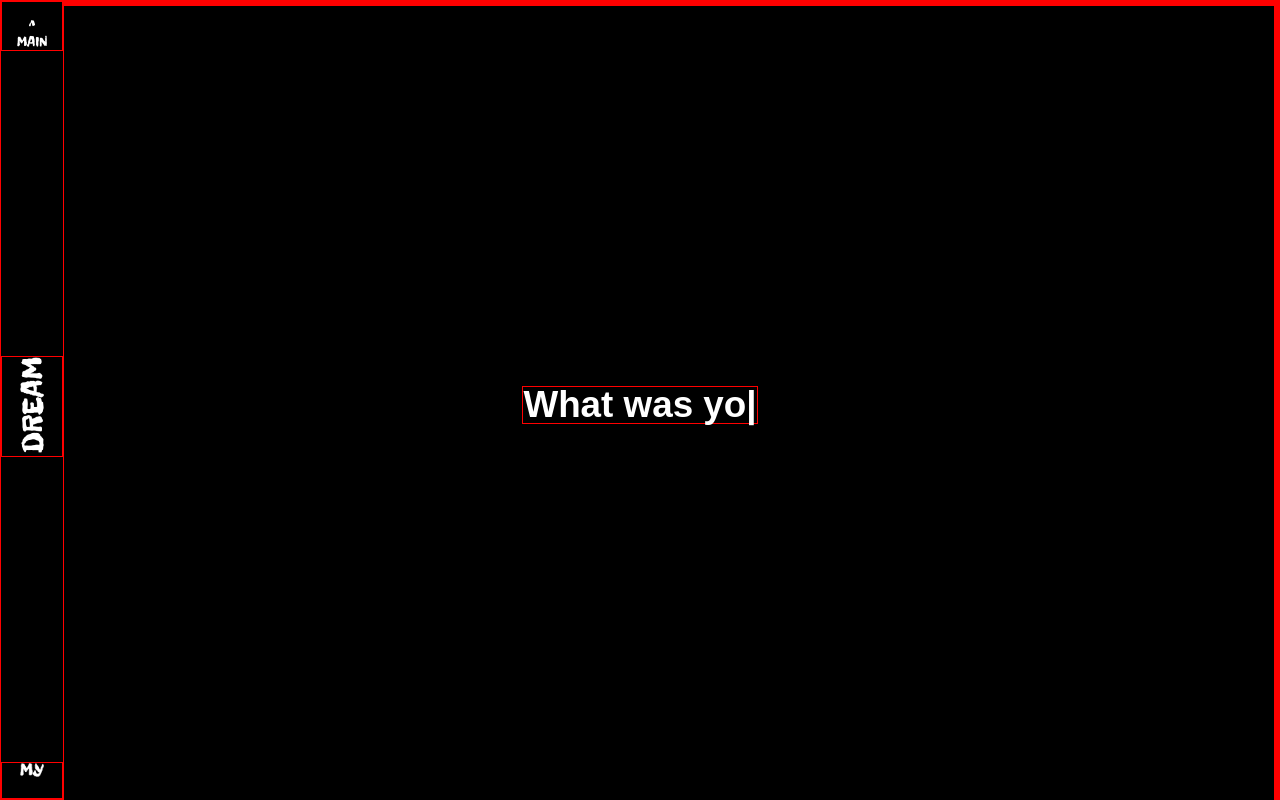
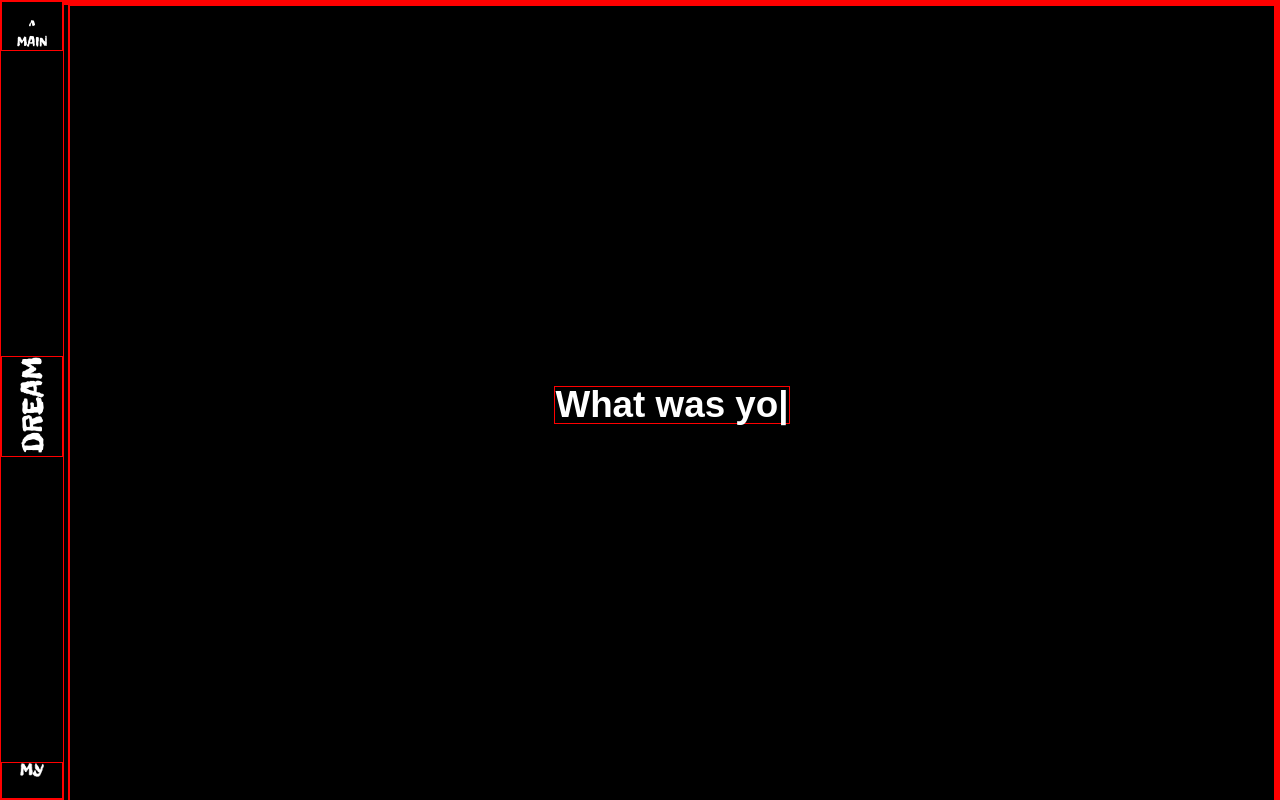
Before and after one commit to SMin1620/IN_A_DREAM, a React (Create React App) app in the folder front/: page /Main in a window 1280 px wide. Shown: the top 800 px of the page. Built offline with nearby package versions, Linux system fonts and the light colour scheme; a web font is replaced by a local one.

Commit message:
fix: 페이지 중앙앙

```diff
--- a/front/src/pages/MainPage.tsx
+++ b/front/src/pages/MainPage.tsx
@@ -44,7 +44,8 @@ const MainPage = () => {
       style={{ backgroundColor: bgColor, transition: "background-color 1.5s" }}
     >
       <NavBar />
-      <div>
+      {/* 네브바 옆에 중앙정렬을 위해 마진레프트 네브바 만큼줬씀다 */}
+      <div style={{ marginLeft: "4rem" }}>
         {showIntro ? <MainPageIntro /> : <MainStart />}
         <MainSecond />
         <MainThird />
```
